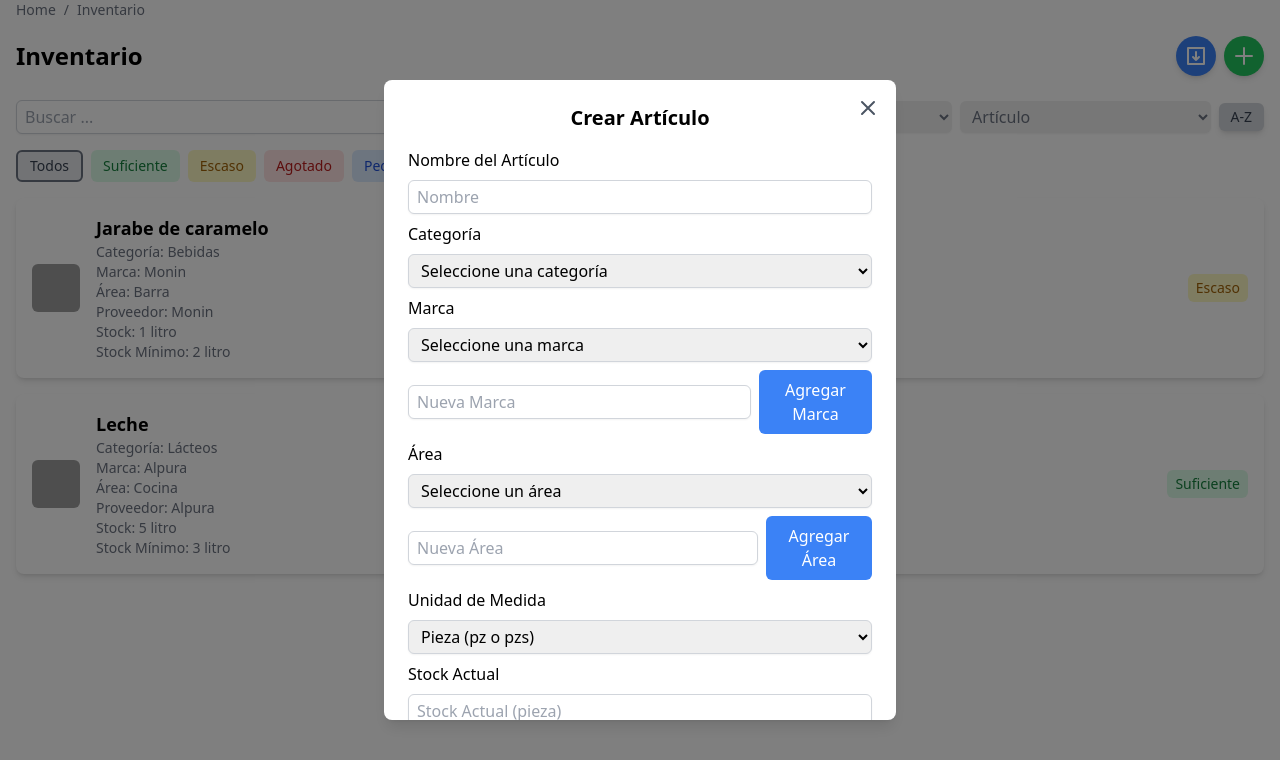
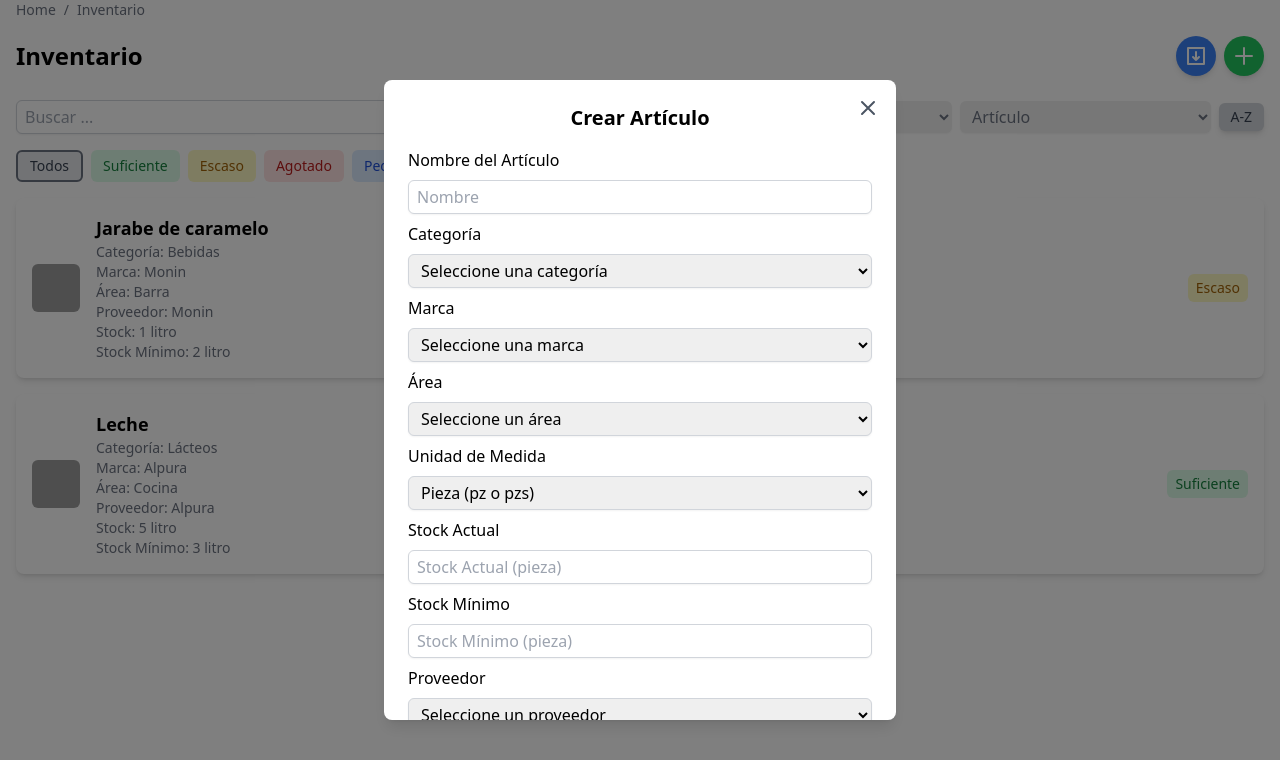
Before and after one commit to paulosandev/tochpan-team-app, a React (Vite) app: page / in a window 1280 px wide. Both pictures are taken after a click on the button 1244 px from the left and 56 px from the top of the page. Shown: the top 760 px of the page. Built offline with nearby package versions, Linux system fonts and the light colour scheme; grey boxes are pictures that could not be loaded.

Commit message:
Modificación de modales para evitar sobrecarga de botones

```diff
--- a/src/components/Inventory/CreateArticleModal.jsx
+++ b/src/components/Inventory/CreateArticleModal.jsx
@@ -15,15 +15,6 @@
     const [imageFile, setImageFile] = useState(null);
     const [activeTab, setActiveTab] = useState("url");
     const [showConfirmModal, setShowConfirmModal] = useState(false);
-
-    const [newSupplierName, setNewSupplierName] = useState("");
-    const [supplierList, setSupplierList] = useState(suppliers);
-
-    const [newBrandName, setNewBrandName] = useState("");
-    const [brandList, setBrandList] = useState(brands);
-
-    const [newAreaName, setNewAreaName] = useState("");
-    const [areaList, setAreaList] = useState(areas);
 
     const calculateStatus = (stock, minStock, isOrdered) => {
         if (isOrdered) return "Pedido";
@@ -105,14 +96,11 @@
         setNewItemName("");
         setNewItemCategory("");
         setNewItemBrand("");
-        setNewBrandName("");
         setNewItemArea("");
-        setNewAreaName("");
         setNewItemStock("");
         setNewItemMinStock("");
         setNewItemUnit("pieza");
         setNewItemSupplier("");
-        setNewSupplierName("");
         setNewItemImageUrl("");
         setImageFile(null);
         setIsOrdered(false);
@@ -142,30 +130,6 @@
         const file = e.target.files[0];
         setImageFile(file);
         setNewItemImageUrl("");
-    };
-
-    const handleAddSupplier = () => {
-        if (newSupplierName && !supplierList.includes(newSupplierName)) {
-            setSupplierList([...supplierList, newSupplierName]);
-            setNewItemSupplier(newSupplierName);
-            setNewSupplierName("");
-        }
-    };
-
-    const handleAddBrand = () => {
-        if (newBrandName && !brandList.includes(newBrandName)) {
-            setBrandList([...brandList, newBrandName]);
-            setNewItemBrand(newBrandName);
-            setNewBrandName("");
-        }
-    };
-
-    const handleAddArea = () => {
-        if (newAreaName && !areaList.includes(newAreaName)) {
-            setAreaList([...areaList, newAreaName]);
-            setNewItemArea(newAreaName);
-            setNewAreaName("");
-        }
     };
 
     if (!show) return null;
@@ -233,26 +197,10 @@
                                     className="border border-gray-300 rounded-md px-2 py-1 shadow-sm w-full"
                                 >
                                     <option value="">Seleccione una marca</option>
-                                    {brandList.map((brand, index) => (
+                                    {brands.map((brand, index) => (
                                         <option key={index} value={brand}>{brand}</option>
                                     ))}
                                 </select>
-                                <div className="flex items-center space-x-2">
-                                    <input
-                                        type="text"
-                                        placeholder="Nueva Marca"
-                                        value={newBrandName}
-                                        onChange={(e) => setNewBrandName(e.target.value)}
-                                        className="border border-gray-300 rounded-md px-2 py-1 shadow-sm w-full"
-                                    />
-                                    <button
-                                        type="button"
-                                        onClick={handleAddBrand}
-                                        className="bg-blue-500 text-white px-4 py-2 rounded-md hover:bg-blue-600"
-                                    >
-                                        Agregar Marca
-                                    </button>
-                                </div>
 
                                 {/* Área */}
                                 <label>Área</label>
@@ -262,26 +210,10 @@
                                     className="border border-gray-300 rounded-md px-2 py-1 shadow-sm w-full"
                                 >
                                     <option value="">Seleccione un área</option>
-                                    {areaList.map((area, index) => (
+                                    {areas.map((area, index) => (
                                         <option key={index} value={area}>{area}</option>
                                     ))}
                                 </select>
-                                <div className="flex items-center space-x-2">
-                                    <input
-                                        type="text"
-                                        placeholder="Nueva Área"
-                                        value={newAreaName}
-                                        onChange={(e) => setNewAreaName(e.target.value)}
-                                        className="border border-gray-300 rounded-md px-2 py-1 shadow-sm w-full"
-                                    />
-                                    <button
-                                        type="button"
-                                        onClick={handleAddArea}
-                                        className="bg-blue-500 text-white px-4 py-2 rounded-md hover:bg-blue-600"
-                                    >
-                                        Agregar Área
-                                    </button>
-                                </div>
 
                                 <label>Unidad de Medida</label>
                                 <select
@@ -336,26 +268,10 @@
                                     className="border border-gray-300 rounded-md px-2 py-1 shadow-sm w-full"
                                 >
                                     <option value="">Seleccione un proveedor</option>
-                                    {supplierList.map((supplier, index) => (
+                                    {suppliers.map((supplier, index) => (
                                         <option key={index} value={supplier}>{supplier}</option>
                                     ))}
                                 </select>
-                                <div className="flex items-center space-x-2">
-                                    <input
-                                        type="text"
-                                        placeholder="Nuevo Proveedor"
-                                        value={newSupplierName}
-                                        onChange={(e) => setNewSupplierName(e.target.value)}
-                                        className="border border-gray-300 rounded-md px-2 py-1 shadow-sm w-full"
-                                    />
-                                    <button
-                                        type="button"
-                                        onClick={handleAddSupplier}
-                                        className="bg-blue-500 text-white px-4 py-2 rounded-md hover:bg-blue-600"
-                                    >
-                                        Agregar Proveedor
-                                    </button>
-                                </div>
 
                                 <label className="flex items-center">
                                     <input
--- a/src/components/Inventory/EditArticleModal.jsx
+++ b/src/components/Inventory/EditArticleModal.jsx
@@ -15,15 +15,6 @@
     const [imageFile, setImageFile] = useState(null);
     const [activeTab, setActiveTab] = useState("url");
     const [showConfirmModal, setShowConfirmModal] = useState(false);
-
-    const [newSupplierName, setNewSupplierName] = useState("");
-    const [supplierList, setSupplierList] = useState(suppliers);
-
-    const [newBrandName, setNewBrandName] = useState("");
-    const [brandList, setBrandList] = useState(brands);
-
-    const [newAreaName, setNewAreaName] = useState("");
-    const [areaList, setAreaList] = useState(areas);
 
     const initialValuesRef = React.useRef({});
 
@@ -53,12 +44,8 @@
                 isOrdered: item.isOrdered,
                 imageFile: null,
             };
-
-            setSupplierList([...new Set([...suppliers, item.supplier])]);
-            setBrandList([...new Set([...brands, item.brand])]);
-            setAreaList([...new Set([...areas, item.area])]);
         }
-    }, [item, suppliers, brands, areas]);
+    }, [item]);
 
     const calculateStatus = (stock, minStock, isOrdered) => {
         if (isOrdered) return "Pedido";
@@ -163,30 +150,6 @@
         setItemImageUrl("");
     };
 
-    const handleAddSupplier = () => {
-        if (newSupplierName && !supplierList.includes(newSupplierName)) {
-            setSupplierList([...supplierList, newSupplierName]);
-            setItemSupplier(newSupplierName);
-            setNewSupplierName("");
-        }
-    };
-
-    const handleAddBrand = () => {
-        if (newBrandName && !brandList.includes(newBrandName)) {
-            setBrandList([...brandList, newBrandName]);
-            setItemBrand(newBrandName);
-            setNewBrandName("");
-        }
-    };
-
-    const handleAddArea = () => {
-        if (newAreaName && !areaList.includes(newAreaName)) {
-            setAreaList([...areaList, newAreaName]);
-            setItemArea(newAreaName);
-            setNewAreaName("");
-        }
-    };
-
     if (!show) return null;
 
     return (
@@ -253,26 +216,10 @@
                                     className="border border-gray-300 rounded-md px-2 py-1 shadow-sm w-full"
                                 >
                                     <option value="">Seleccione una marca</option>
-                                    {brandList.map((brand, index) => (
+                                    {brands.map((brand, index) => (
                                         <option key={index} value={brand}>{brand}</option>
                                     ))}
                                 </select>
-                                <div className="flex items-center space-x-2">
-                                    <input
-                                        type="text"
-                                        placeholder="Nueva Marca"
-                                        value={newBrandName}
-                                        onChange={(e) => setNewBrandName(e.target.value)}
-                                        className="border border-gray-300 rounded-md px-2 py-1 shadow-sm w-full"
-                                    />
-                                    <button
-                                        type="button"
-                                        onClick={handleAddBrand}
-                                        className="bg-blue-500 text-white px-4 py-2 rounded-md hover:bg-blue-600"
-                                    >
-                                        Agregar Marca
-                                    </button>
-                                </div>
 
                                 {/* Área */}
                                 <label>Área</label>
@@ -282,26 +229,10 @@
                                     className="border border-gray-300 rounded-md px-2 py-1 shadow-sm w-full"
                                 >
                                     <option value="">Seleccione un área</option>
-                                    {areaList.map((area, index) => (
+                                    {areas.map((area, index) => (
                                         <option key={index} value={area}>{area}</option>
                                     ))}
                                 </select>
-                                <div className="flex items-center space-x-2">
-                                    <input
-                                        type="text"
-                                        placeholder="Nueva Área"
-                                        value={newAreaName}
-                                        onChange={(e) => setNewAreaName(e.target.value)}
-                                        className="border border-gray-300 rounded-md px-2 py-1 shadow-sm w-full"
-                                    />
-                                    <button
-                                        type="button"
-                                        onClick={handleAddArea}
-                                        className="bg-blue-500 text-white px-4 py-2 rounded-md hover:bg-blue-600"
-                                    >
-                                        Agregar Área
-                                    </button>
-                                </div>
 
                                 <label>Unidad de Medida</label>
                                 <select
@@ -356,26 +287,10 @@
                                     className="border border-gray-300 rounded-md px-2 py-1 shadow-sm w-full"
                                 >
                                     <option value="">Seleccione un proveedor</option>
-                                    {supplierList.map((supplier, index) => (
+                                    {suppliers.map((supplier, index) => (
                                         <option key={index} value={supplier}>{supplier}</option>
                                     ))}
                                 </select>
-                                <div className="flex items-center space-x-2">
-                                    <input
-                                        type="text"
-                                        placeholder="Nuevo Proveedor"
-                                        value={newSupplierName}
-                                        onChange={(e) => setNewSupplierName(e.target.value)}
-                                        className="border border-gray-300 rounded-md px-2 py-1 shadow-sm w-full"
-                                    />
-                                    <button
-                                        type="button"
-                                        onClick={handleAddSupplier}
-                                        className="bg-blue-500 text-white px-4 py-2 rounded-md hover:bg-blue-600"
-                                    >
-                                        Agregar Proveedor
-                                    </button>
-                                </div>
 
                                 <label className="flex items-center">
                                     <input
```
